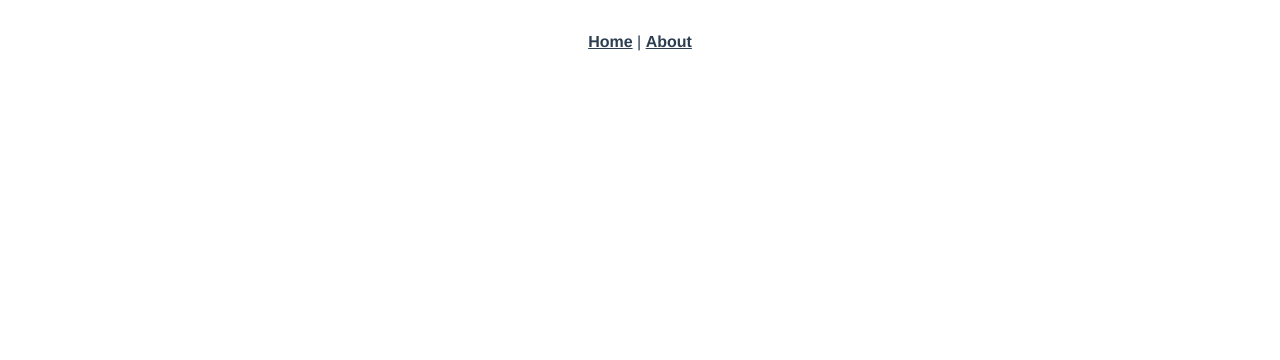
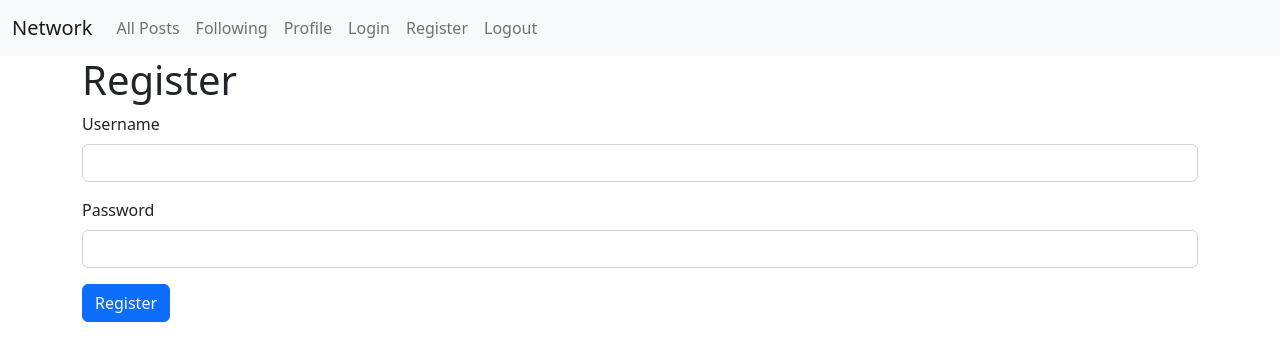
Before and after one commit to Crats1/network, a Vue app in the folder vueapp/: page /register in a window 1280 px wide. Before the commit this address had no page. Shown: the top 360 px of the page. Built offline with nearby package versions, Linux system fonts and the light colour scheme.

Commit message:
Updated vue linter packages and worked on several components

```diff
--- a/vueapp/src/App.vue
+++ b/vueapp/src/App.vue
@@ -1,30 +1,16 @@
 <template>
-  <nav>
-    <router-link to="/">Home</router-link> |
-    <router-link to="/about">About</router-link>
-  </nav>
-  <router-view/>
+  <NavBar />
+  <div class="container">
+    <router-view/>
+  </div>
 </template>
 
+<script lang="ts" setup>
+import NavBar from '@/components/NavBar.vue';
+</script>
+
 <style>
-#app {
-  font-family: Avenir, Helvetica, Arial, sans-serif;
-  -webkit-font-smoothing: antialiased;
-  -moz-osx-font-smoothing: grayscale;
-  text-align: center;
-  color: #2c3e50;
-}
-
-nav {
-  padding: 30px;
-}
-
-nav a {
-  font-weight: bold;
-  color: #2c3e50;
-}
-
 nav a.router-link-exact-active {
-  color: #42b983;
+    /* color: #42b983; */
 }
 </style>
--- a/vueapp/src/components/HelloWorld.vue
+++ b/vueapp/src/components/HelloWorld.vue
@@ -1,12 +1,3 @@
-<script lang="ts" setup>
-import { defineProps } from 'vue';
-
-const props = defineProps<{
-    msg: string
-}>();
-console.log('HelloWorld.vue props:', { props });
-</script>
-
 <template>
   <div class="hello">
     <h1>{{ msg || 'No message' }}</h1>
@@ -14,6 +5,13 @@ console.log('HelloWorld.vue props:', { props });
   </div>
 </template>
 
+<script lang="ts" setup>
+const props = defineProps<{
+    msg: string
+}>();
+console.log('HelloWorld.vue props:', { props });
+</script>
+
 <!-- Add "scoped" attribute to limit CSS to this component only -->
 <style scoped>
 </style>
--- a/vueapp/src/components/NavBar.vue
+++ b/vueapp/src/components/NavBar.vue
@@ -1,14 +1,16 @@
 <template>
-    <nav class="navbar navbar-expand-lg navbar-light bg-light">
-        <a class="navbar-brand" href="#">Network</a>
-        <div class="collapse navbar-collapse" id="navbarSupportedContent">
-            <div class="navbar-nav">
-                <a class="nav-item nav-link" href="#">All Posts</a>
-                <a class="nav-item nav-link" href="#">Following</a>
-                <a class="nav-item nav-link" href="#">Profile</a>
-                <a class="nav-item nav-link" href="#">Login</a>
-                <a class="nav-item nav-link" href="#">Register</a>
-                <a class="nav-item nav-link" href="#">Log Out</a>
+    <nav class="navbar navbar-expand-lg bg-light">
+        <div class="container-fluid">
+            <router-link class="navbar-brand" to="/">Network</router-link>
+            <div class="collapse navbar-collapse" id="navbarSupportedContent">
+                <div class="navbar-nav">
+                    <router-link class="nav-link" to="/">All Posts</router-link>
+                    <router-link class="nav-link" to="/following">Following</router-link>
+                    <router-link class="nav-link" to="/profile">Profile</router-link>
+                    <router-link class="nav-link" to="/login">Login</router-link>
+                    <router-link class="nav-link" to="/register">Register</router-link>
+                    <router-link class="nav-link" to="/logout">Logout</router-link>
+                </div>
             </div>
         </div>
     </nav>
--- /dev/null
+++ b/vueapp/src/components/NewPostCard.vue
@@ -0,0 +1,26 @@
+<template>
+    <div class="card">
+        <div class="card-body">
+            <h3 class="card-title">New Post</h3>
+            <form>
+                <textarea class="form-control" id="exampleFormControlTextarea1" rows="3"></textarea>
+                <button @click="handleSubmit" type="submit" class="btn btn-primary">Post</button>
+            </form>
+        </div>
+    </div>
+</template>
+
+<script lang="ts" setup>
+const emit = defineEmits<{
+    (e: 'addNewPost', content: string): void,
+}>();
+
+function handleSubmit() {
+    console.log('new-post-card submit btn pressed');
+    emit('addNewPost', 'test');
+    return;
+}
+</script>
+
+<style scoped>
+</style>
--- a/vueapp/src/components/PostCard.vue
+++ b/vueapp/src/components/PostCard.vue
@@ -9,8 +9,6 @@
 </template>
 
 <script lang="ts" setup>
-import { defineProps } from 'vue';
-
 defineProps<{
     author: string,
     content: string,
--- a/vueapp/src/pages/AllPostsPage.vue
+++ b/vueapp/src/pages/AllPostsPage.vue
@@ -1,15 +1,33 @@
 <template>
-    <h1>All Posts</h1>
+    <h3>All Posts</h3>
+    <NewPostCard @add-new-post="addNewPost" />
+    <p v-if="testPosts.length === 0">Nothing posted yet</p>
+    <div v-for="post in testPosts" :key="post.id">
+        <PostCard :author="post.author" :content="post.content" :post-date="post.postDate" />
+    </div>
 </template>
 
 <script lang="ts" setup>
-import { defineProps } from 'vue';
+import NewPostCard from '@/components/NewPostCard.vue';
+import PostCard from '@/components/PostCard.vue';
+import { ref } from 'vue';
+
+const testPosts = ref(Array.from({ length: 5 }).map((_, i) => ({
+    id: i,
+    author: `author${i}`,
+    content: `content${i}`,
+    postDate: `postDate${i}`,
+})));
 
 defineProps<{
     author: string,
     content: string,
     postDate: string
 }>();
+
+function addNewPost(content: string) {
+    console.log('all posts page addNewPost', content);
+}
 </script>
 
 <style scoped>
--- /dev/null
+++ b/vueapp/src/pages/LoginPage.vue
@@ -0,0 +1,20 @@
+<template>
+    <h1>Login</h1>
+    <form>
+        <div class="mb-3">
+            <label for="username" class="form-label">Username</label>
+            <input type="text" class="form-control" />
+        </div>
+        <div class="mb-3">
+            <label for="password" class="form-label">Password</label>
+            <input type="password" class="form-control" />
+        </div>
+        <button type="submit" class="btn btn-primary">Login</button>
+    </form>
+</template>
+
+<script lang="ts" setup>
+</script>
+
+<style scoped>
+</style>
--- /dev/null
+++ b/vueapp/src/pages/RegisterPage.vue
@@ -0,0 +1,20 @@
+<template>
+    <h1>Register</h1>
+    <form>
+        <div class="mb-3">
+            <label for="username" class="form-label">Username</label>
+            <input type="text" class="form-control" />
+        </div>
+        <div class="mb-3">
+            <label for="password" class="form-label">Password</label>
+            <input type="password" class="form-control" />
+        </div>
+        <button type="submit" class="btn btn-primary">Register</button>
+    </form>
+</template>
+
+<script lang="ts" setup>
+</script>
+
+<style scoped>
+</style>
--- a/vueapp/src/router/index.ts
+++ b/vueapp/src/router/index.ts
@@ -1,25 +1,41 @@
 import { createRouter, createWebHistory, RouteRecordRaw } from 'vue-router'
-import HomeView from '../views/HomeView.vue'
+import AllPostsPage from '@/pages/AllPostsPage.vue';
+import LoginPage from '@/pages/LoginPage.vue';
+import RegisterPage from '@/pages/RegisterPage.vue';
+import FollowingPage from '@/pages/FollowingPage.vue';
+import ProfilePage from '@/pages/ProfilePage.vue';
 
 const routes: Array<RouteRecordRaw> = [
   {
     path: '/',
     name: 'home',
-    component: HomeView
+    component: AllPostsPage
   },
   {
-    path: '/about',
-    name: 'about',
-    // route level code-splitting
-    // this generates a separate chunk (about.[hash].js) for this route
-    // which is lazy-loaded when the route is visited.
-    component: () => import(/* webpackChunkName: "about" */ '../views/AboutView.vue')
-  }
-]
+    path: '/login',
+    name: 'login',
+    component: LoginPage,
+  },
+  {
+    path: '/register',
+    name: 'register',
+    component: RegisterPage,
+  },
+  {
+    path: '/following',
+    name: 'following',
+    component: FollowingPage,
+  },
+  {
+    path: '/profile',
+    name: 'profile',
+    component: ProfilePage,
+  },
+];
 
 const router = createRouter({
   history: createWebHistory(process.env.BASE_URL),
   routes
-})
+});
 
-export default router
+export default router;
--- a/vueapp/src/views/AboutView.vue
+++ /dev/null
@@ -1,5 +0,0 @@
-<template>
-  <div class="about">
-    <h1>This is an about page</h1>
-  </div>
-</template>
--- a/vueapp/src/views/HomeView.vue
+++ /dev/null
@@ -1,18 +0,0 @@
-<template>
-  <div class="home">
-    <img alt="Vue logo" src="../assets/logo.png">
-    <HelloWorld msg="Welcome to Your Vue.js App"/>
-  </div>
-</template>
-
-<script>
-// @ is an alias to /src
-import HelloWorld from '@/components/HelloWorld.vue'
-
-export default {
-  name: 'HomeView',
-  components: {
-    HelloWorld
-  }
-}
-</script>
```
Also changed, not shown: vueapp/package.json (+10 -10 lines), 1 other file (tests, documents, lock files or other folders).
